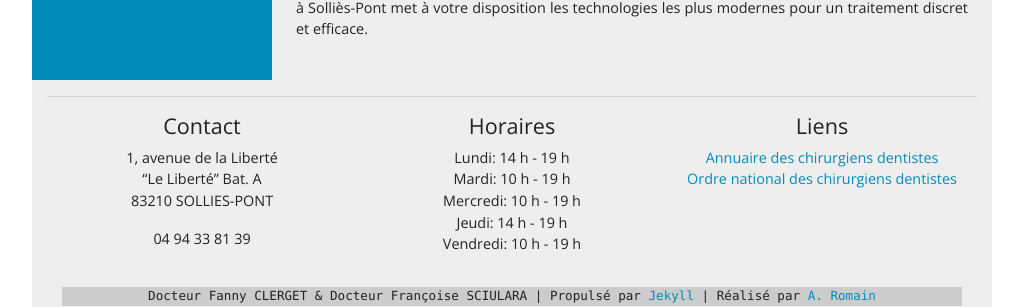
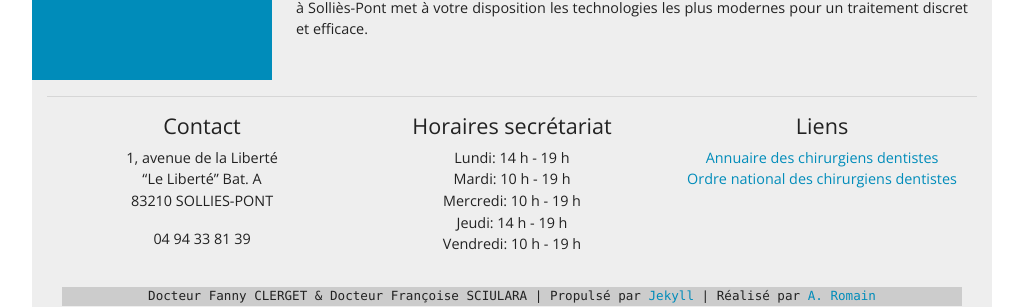
Before and after one commit to romarr/dr-fanny-clerget, a Jekyll site: the page built from index.md, in a window 1280 px wide. Shown: the part 595-902 px from the top of the page, without its empty margins (128-1151 px from the left). Built offline with Jekyll 4.4.1, drawn with Linux system fonts in a browser that asks for light colours.

Commit message:
Update footer.html

```diff
--- a/_includes/footer.html
+++ b/_includes/footer.html
@@ -11,7 +11,7 @@
                 </ul>
             </div>
             <div class="col">
-                <h4>Horaires</h4>
+                <h4>Horaires secrétariat</h4>
                 {{site.data.contacts.table | markdownify}}
             </div>
             <div class="col">
```
